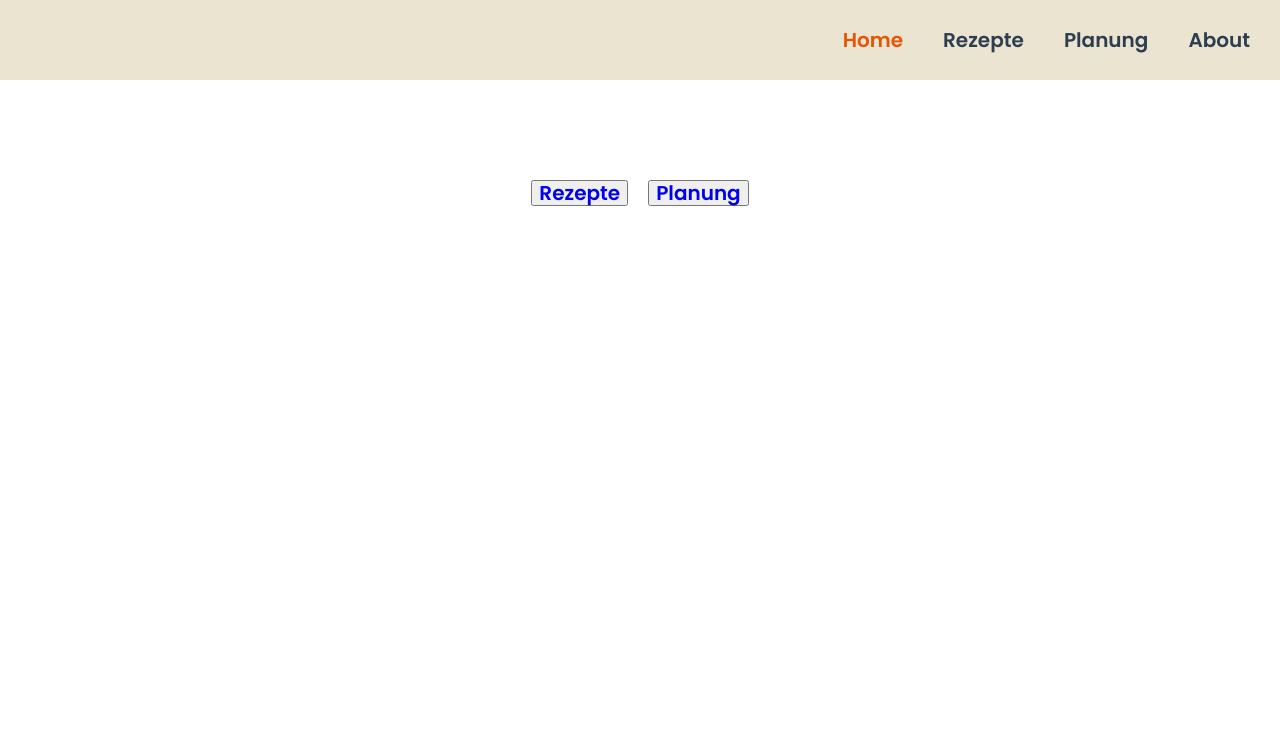
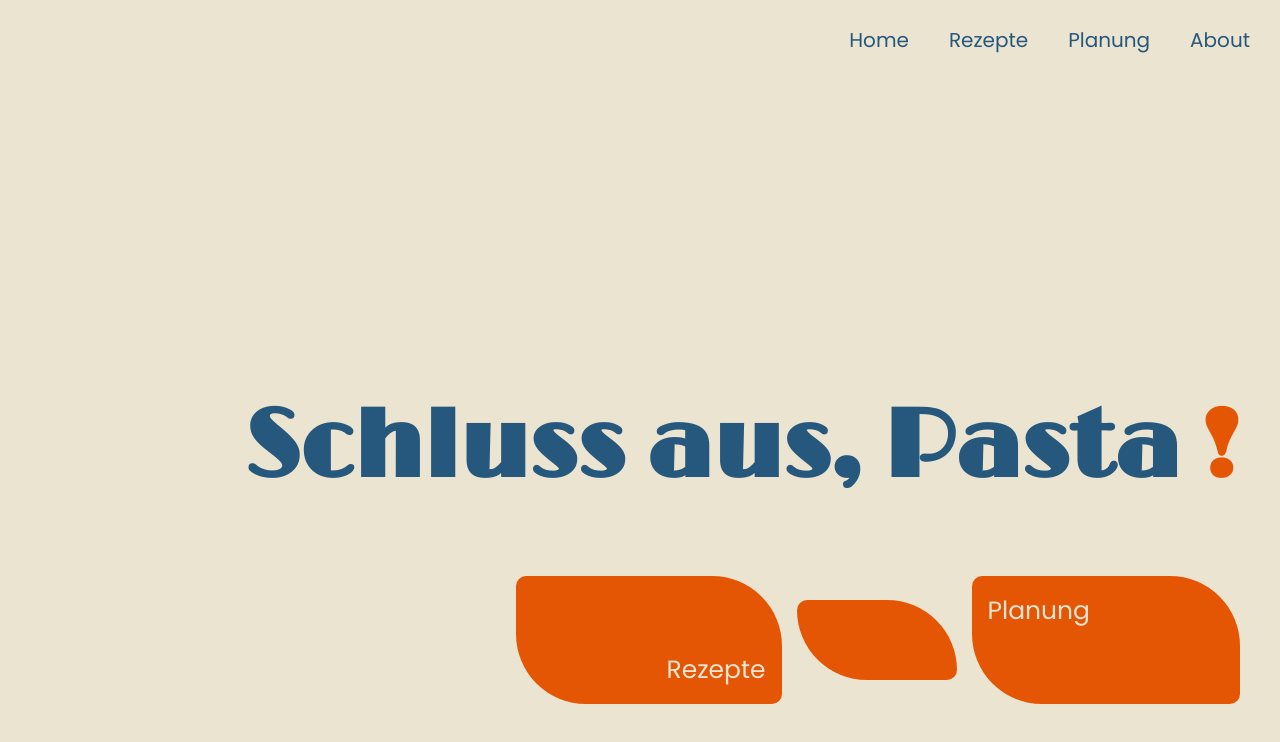
Before and after one commit to coding-bootcamps-eu/final-project-tz-earlybirds, a Vue app: page / in a window 1280 px wide. Shown: the top 742 px of the page. Built offline with nearby package versions, Linux system fonts and the light colour scheme.

Commit message:
adds styling of form and more font-weights in app.vue

```diff
--- a/src/App.vue
+++ b/src/App.vue
@@ -3,6 +3,7 @@
 </template>
 <script>
 import HeaderLayout from "@/layouts/HeaderLayout.vue";
+
 export default {
   components: {
     HeaderLayout,
@@ -12,7 +13,7 @@ export default {
 <style>
 @import url("./assets/reset.css");
 @import url("./assets/basic.css");
-@import url("https://fonts.googleapis.com/css2?family=Limelight&family=Poppins:wght@600&display=swap");
+@import url("https://fonts.googleapis.com/css2?family=Poppins:wght@100;200;300;400;600&display=swap");
 
 #app {
   font-family: "Poppins", Helvetica, sans-serif;
--- a/src/layouts/HeaderLayout.vue
+++ b/src/layouts/HeaderLayout.vue
@@ -1,9 +1,9 @@
 <template>
   <nav>
-    <router-link to="/">Home</router-link>
-    <router-link to="/recipes">Rezepte</router-link>
-    <router-link to="/planing">Planung</router-link>
-    <router-link to="/about">About</router-link>
+    <router-link class="header-link" to="/">Home</router-link>
+    <router-link class="header-link" to="/recipes">Rezepte</router-link>
+    <router-link class="header-link" to="/planing">Planung</router-link>
+    <router-link class="header-link" to="/about">About</router-link>
   </nav>
   <router-view />
 </template>
@@ -14,4 +14,8 @@ nav {
   justify-content: end;
   gap: 2rem;
 }
+.header-link {
+  font-weight: 400;
+  color: var(--color-blue);
+}
 </style>
--- a/src/views/HomeView.vue
+++ b/src/views/HomeView.vue
@@ -1,7 +1,15 @@
 <template>
   <div class="home">
-    <button><router-link to="/recipes">Rezepte</router-link></button>
-    <button><router-link to="/planing">Planung</router-link></button>
+    <h1>Schluss aus, Pasta <span>!</span></h1>
+    <div class="button-container">
+      <button class="button-pasta" id="left-pasta">
+        <router-link to="/recipes" class="button-font">Rezepte</router-link>
+      </button>
+      <button class="button-pasta" id="pasta-middle"></button>
+      <button class="button-pasta" id="right-pasta">
+        <router-link to="/planing" class="button-font">Planung</router-link>
+      </button>
+    </div>
   </div>
 </template>
 
@@ -9,12 +17,53 @@
 // @ is an alias to /src
 </script>
 <style scoped>
+@import url("https://fonts.googleapis.com/css2?family=Limelight&display=swap");
+
 .home {
+  height: 100vh;
+  background-color: var(--color-beige);
+  padding-inline: 2rem;
+}
+h1 {
+  font-family: "Limelight", sans-serif;
+  font-size: 96px;
+  color: var(--color-blue);
+  text-align: end;
+  padding-top: 40vh;
+  margin-bottom: 4rem;
+}
+span {
+  color: var(--color-orange);
+}
+.button-container {
   display: flex;
-  padding-top: 5rem;
-  gap: 1rem;
-
-  align-items: center;
-  justify-content: center;
+  gap: 0.75rem;
+  justify-content: flex-end;
+}
+.button-pasta {
+  background: var(--color-orange);
+  border: none;
+  font-size: 1.25rem;
+}
+#left-pasta {
+  border-radius: 10px 70px 10px 70px;
+  padding-top: 3rem;
+  padding-left: 7rem;
+}
+#pasta-middle {
+  align-self: center;
+  border-radius: 10px 70px 10px 70px;
+  margin-block: 1.2rem;
+  padding-block: 2rem;
+  padding-inline: 4rem;
+}
+#right-pasta {
+  border-radius: 10px 70px 10px 70px;
+  padding-bottom: 3rem;
+  padding-right: 7rem;
+}
+.button-font {
+  color: var(--color-beige);
+  padding-inline: 0.5rem;
 }
 </style>
--- a/src/views/RecipeInputView.vue
+++ b/src/views/RecipeInputView.vue
@@ -1,23 +1,44 @@
 <template>
   <div class="recipe-input">
     <form>
-      <label for="recipename">Name</label>
-      <input type="text" />
-      <p>
+      <label for="recipename">Name des Gerichts:</label>
+      <input type="text" placeholder="Trage hier deinen Rezeptnamen ein" />
+
+      <p class="further-info">
         Jedes gute Gericht besteht aus verschiedenen Bausteinen, die zusammen
         eine tolle Familienmahlzeit bilden, dazu brauchst du:
       </p>
       <label for="kraftpaket">Kraftpaket</label>
-      <input type="text" id="kraftpaket" name="kraftpaket" />
+      <input
+        type="text"
+        id="kraftpaket"
+        name="kraftpaket"
+        placeholder="Kohelnhydrate wie Kartoffeln, Pasta, Reis..."
+      />
       <button>Info</button>
       <label for="denkfutter">Denkfutter</label>
-      <input type="text" id="denkfutter" name="denkfutter" />
+      <input
+        type="text"
+        id="denkfutter"
+        name="denkfutter"
+        placeholder="Proteinreiches wie Ei, Fleisch, Fisch, Linsen"
+      />
       <button>Info</button>
       <label for="buntes">Buntes Allerlei</label>
-      <input type="text" id="buntes" name="buntes" />
+      <input
+        type="text"
+        id="buntes"
+        name="buntes"
+        placeholder="Obst und Gemüse"
+      />
       <button>Info</button>
       <label for="infos">Zusatzinfos</label>
-      <input type="text" id="infos" name="infos" />
+      <input
+        type="text"
+        id="infos"
+        name="infos"
+        placeholder="Platz für Notizen"
+      />
       <button>Info</button>
     </form>
   </div>
@@ -25,7 +46,38 @@
     <li v-for="recipe in recipes" :key="recipe.id">{{ recipe.title }}</li>
   </ul>
 </template>
-
+<style scoped>
+.further-info {
+  text-align: left;
+  font-size: 16px;
+}
+.recipe-input {
+  padding-top: 3rem;
+  height: 100vh;
+  background-color: var(--color-beige);
+}
+form {
+  color: var(--color-blue);
+  margin: auto;
+  width: 50%;
+}
+label {
+  font-family: "poppins" regular;
+}
+input {
+  margin-top: 0.5rem;
+  width: 100%;
+  background-color: var(--color-beige);
+  border-radius: 12px;
+  border: var(--color-blue) 0.5px solid;
+}
+input::placeholder {
+  font-weight: 100;
+}
+#infos {
+  padding-bottom: 3rem;
+}
+</style>
 <script>
 // @ is an alias to /src
 </script>
```
